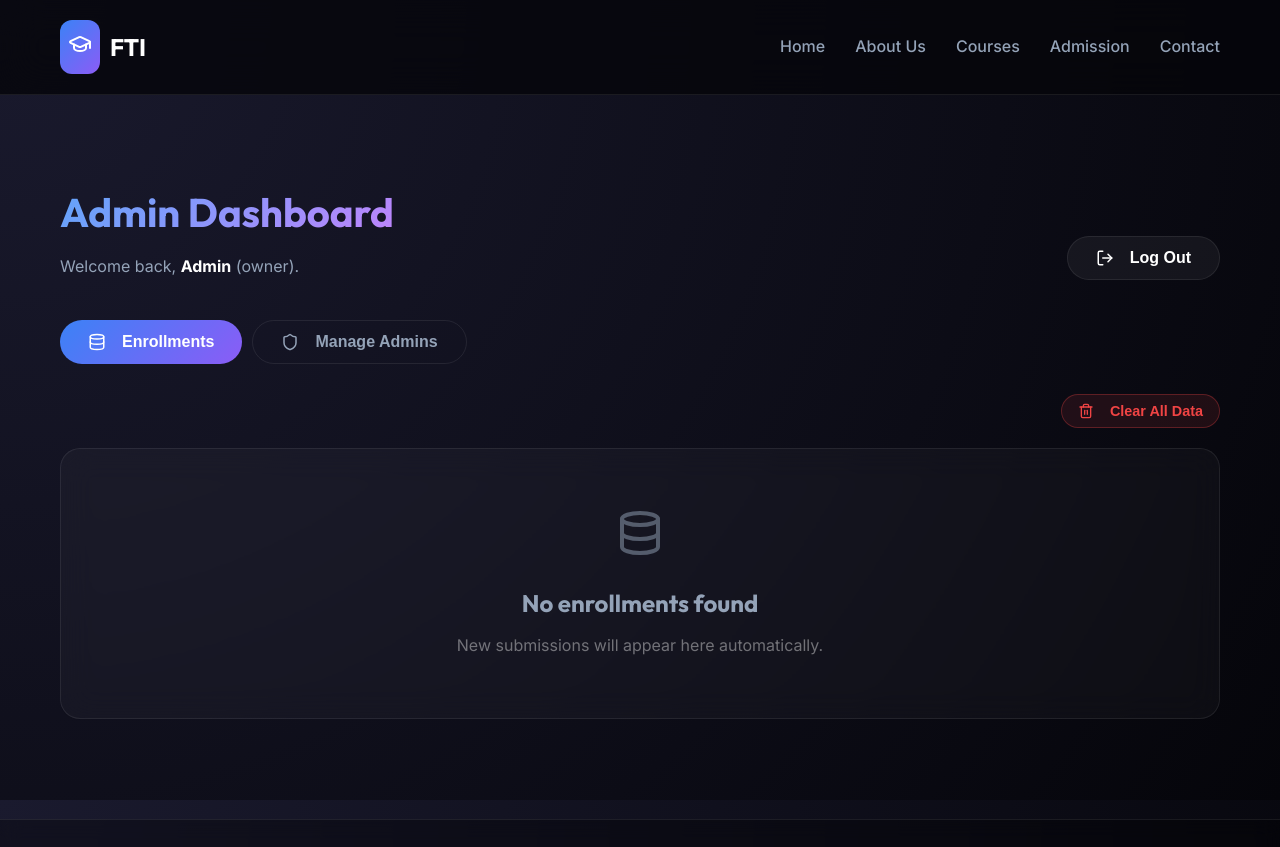
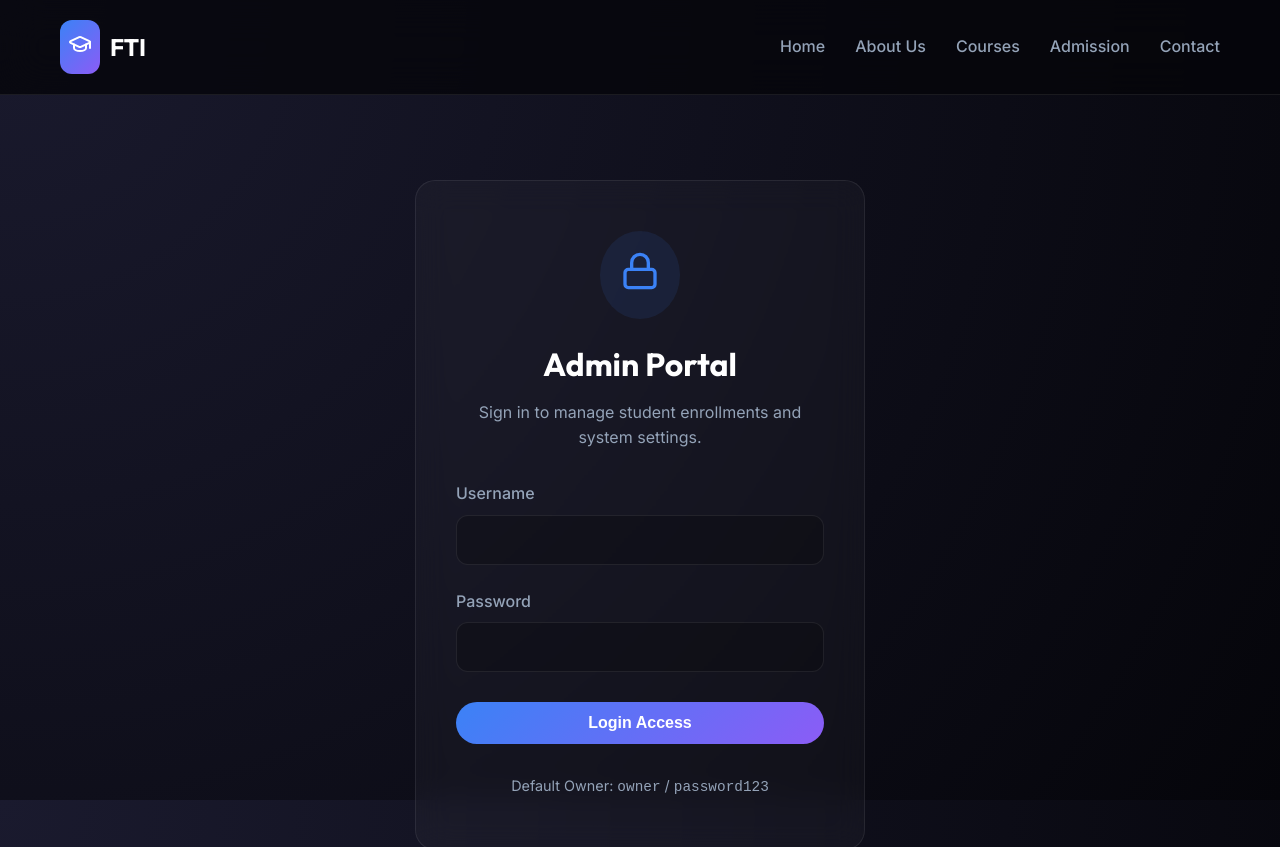
Before and after one commit to abish05/FTI-WEBSITE, a React (Vite) app: page /admin in a window 1280 px wide. Shown: the top 847 px of the page. Built offline with nearby package versions, Linux system fonts and the light colour scheme.

Commit message:
Revert "feat: bypass admin login"
This reverts commit 774c7fca900492fcb485fbfdbfc919391ffacf54.

```diff
--- a/src/App.jsx
+++ b/src/App.jsx
@@ -18,7 +18,7 @@ function App() {
           <Route path="courses" element={<Courses />} />
           <Route path="admission" element={<Admission />} />
           <Route path="contact" element={<Contact />} />
-          <Route path="admin" element={<Admin />} />
+          <Route path="admin" element={<AdminLogin />} />
           <Route path="admin/dashboard" element={<Admin />} />
         </Route>
       </Routes>
--- a/src/pages/Admin.jsx
+++ b/src/pages/Admin.jsx
@@ -13,8 +13,13 @@ const Admin = () => {
     const [newAdmin, setNewAdmin] = useState({ username: '', password: '' });
 
     useEffect(() => {
-        // Auto-assign owner role to completely bypass login screen
-        setCurrentUser({ username: 'Admin', role: 'owner' });
+        const userStr = localStorage.getItem('fti_current_user');
+        if (!userStr) {
+            navigate('/admin');
+            return;
+        }
+        const user = JSON.parse(userStr);
+        setCurrentUser(user);
 
         // Load data
         setEnrollments(JSON.parse(localStorage.getItem('fti_enrollments') || '[]'));
@@ -23,7 +28,7 @@ const Admin = () => {
 
     const handleLogout = () => {
         localStorage.removeItem('fti_current_user');
-        navigate('/');
+        navigate('/admin');
     };
 
     const clearEnrollmentsData = () => {
```
